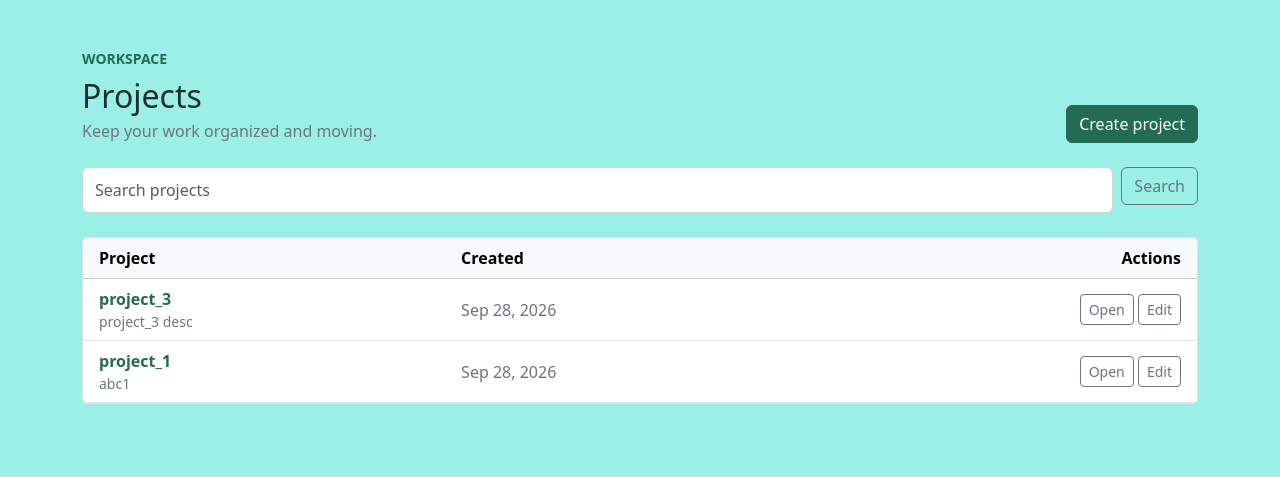
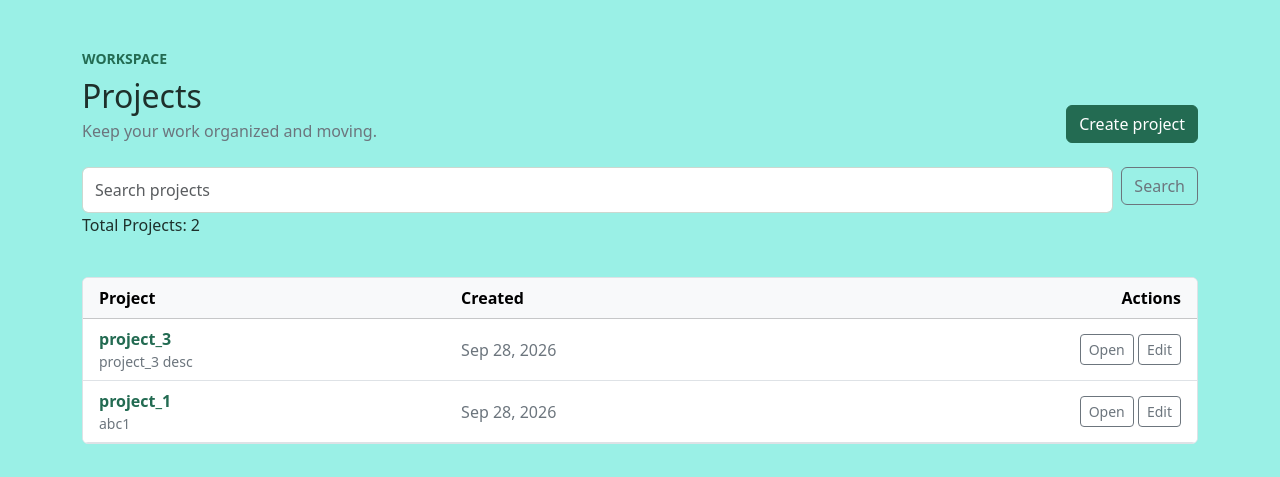
Before and after one commit to shubhankarthapa/pms-dissertation, a Django app: page /projects/ in a window 1280 px wide. Shown: the part 57-534 px from the top of the page. Run offline with Django 5.2, Linux system fonts and the light colour scheme; a user stored in the database is signed in; data comes from the database, SQL or seed files in the repository.

Commit message:
added total projects count

```diff
--- a/projects/templates/projects/project_list.html
+++ b/projects/templates/projects/project_list.html
@@ -16,6 +16,7 @@
             <label class="visually-hidden" for="projectSearch">Search projects</label>
             <!-- <input id="projectSearch" class="form-control" type="search" name="q" value="{{ query }}" placeholder="Search title or description"> -->
             <input id="projectSearch" class="form-control" type="search" name="q" value="{{ query }}" placeholder="Search projects" aria-label="Search projects by title or description">
+            <p>Total Projects: {{ project_count }}</p>
         </div>
         <div class="col-6 col-sm-auto"><button class="btn btn-outline-secondary w-100" type="submit">Search</button></div>
         {% if query %}<div class="col-6 col-sm-auto"><a class="btn btn-light border w-100" href="{% url 'projects:list' %}">Clear</a></div>{% endif %}
--- a/projects/views.py
+++ b/projects/views.py
@@ -8,14 +8,36 @@ from .forms import ProjectForm
 from .models import Project
 
 
+# @login_required
+# def project_list(request):
+# 	query = request.GET.get("q", "").strip()
+# 	projects = Project.objects.filter(created_by=request.user)
+# 	if query:
+# 		projects = projects.filter(Q(title__icontains=query) | Q(description__icontains=query))
+# 	return render(request, "projects/project_list.html", {"projects": projects, "query": query})
+
 @login_required
 def project_list(request):
-	query = request.GET.get("q", "").strip()
-	projects = Project.objects.filter(created_by=request.user)
-	if query:
-		projects = projects.filter(Q(title__icontains=query) | Q(description__icontains=query))
-	return render(request, "projects/project_list.html", {"projects": projects, "query": query})
+    query = request.GET.get("q", "").strip()
+    projects = Project.objects.filter(created_by=request.user)
 
+    if query:
+        projects = projects.filter(
+            Q(title__icontains=query) |
+            Q(description__icontains=query)
+        )
+
+    project_count = projects.count()
+
+    return render(
+        request,
+        "projects/project_list.html",
+        {
+            "projects": projects,
+            "query": query,
+            "project_count": project_count,
+        },
+    )
 
 @login_required
 def project_detail(request, pk):
```
